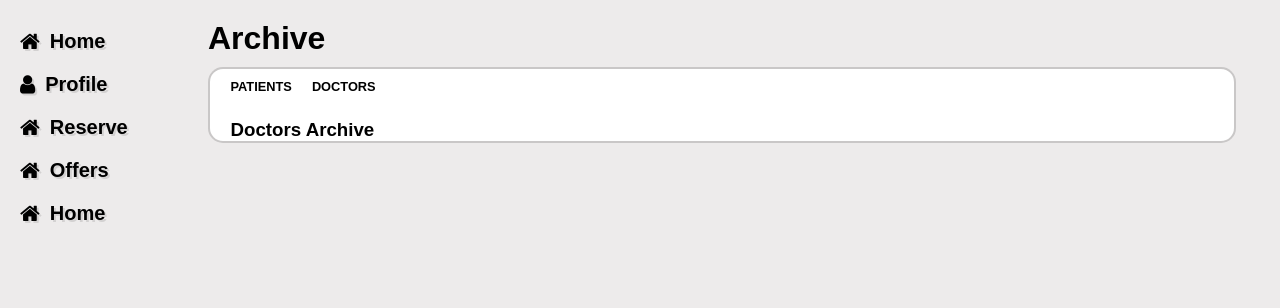
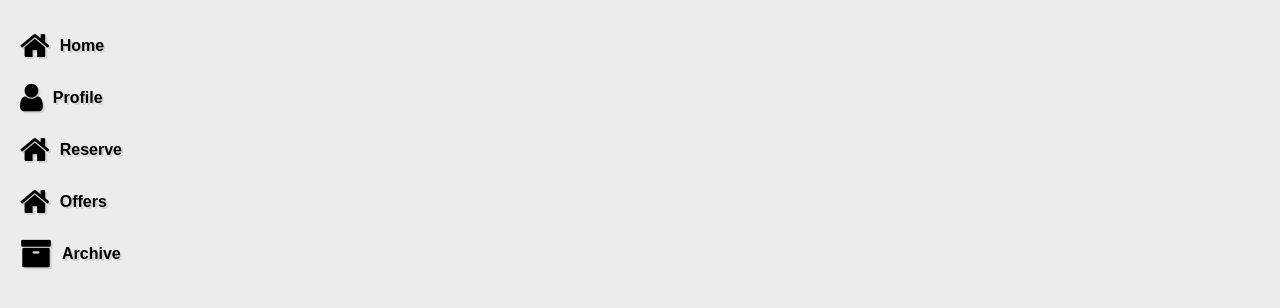
Before and after one commit to SeifA7mad/Utopia-Clinc-website-, a PHP site: page /admin/dashboard.html in a window 1280 px wide. Shown: the part 64-372 px from the top of the page. Run offline with PHP 8.4, Linux system fonts and the light colour scheme.

Commit message:
dahsboard2

```diff
--- a/Utopia Clinic (website)/admin/dashboard.html
+++ b/Utopia Clinic (website)/admin/dashboard.html
@@ -48,19 +48,19 @@
        <nav>
             <div class="side-nav">
                 <ul>
-                    <li> <i class="fa fa-home fa-lg" aria-hidden="true"></i> <a href=""> Home </a> </li>
-                    <li> <i class="fa fa-user fa-lg" aria-hidden="true"></i> <a href=""> Profile </a> </li>
-                    <li> <i class="fa fa-home fa-lg" aria-hidden="true"></i> <a href=""> Reserve </a> </li>
-                    <li> <i class="fa fa-home fa-lg" aria-hidden="true"></i> <a href=""> Offers </a> </li>
-                    <li> <i class="fa fa-home fa-lg" aria-hidden="true"></i> <a href=""> Home </a> </li>
+                    <li onclick="changeTitle('Home')"> <i class="fa fa-home fa-2x" aria-hidden="true"></i> <a> Home </a> </li>
+                    <li> <i class="fa fa-user fa-2x" aria-hidden="true"></i> <a> Profile </a> </li>
+                    <li> <i class="fa fa-home fa-2x" aria-hidden="true"></i> <a> Reserve </a> </li>
+                    <li> <i class="fa fa-home fa-2x" aria-hidden="true"></i> <a> Offers </a> </li>
+                    <li onclick="changeTitle('Archive')"> <i class="fa fa-archive fa-2x" aria-hidden="true"></i> <a> Archive </a> </li>
                 </ul>
             </div>
         </nav>
 
         <main>
-            <div class="body-container">
+            <div class="body-container Archive">
                <div class="body-container-top">
-                   <h1> Archive </h1>
+                   <h1> </h1>
                </div>
                <div class="body-container-bottom">
                    <div class="tabs">
--- a/Utopia Clinic (website)/includes/script.js
+++ b/Utopia Clinic (website)/includes/script.js
@@ -59,3 +59,10 @@ let progressCirclePercentage = (className, percentage) => {
 
 progressCirclePercentage(".rating-clinic", 80);
 progressCirclePercentage(".rating-doctor", 60);
+
+let changeTitle = (title) => {
+    if (title === 'Archive') {
+        $('.' +title).show();
+    }
+    $('.body-container .body-container-top h1').html(title);
+}
--- a/Utopia Clinic (website)/includes/styles.css
+++ b/Utopia Clinic (website)/includes/styles.css
@@ -71,7 +71,7 @@ nav .side-nav ul li {
 }
 
 nav .side-nav ul li a {
-    font-size: 20px;
+    font-size: 1em;
     font-weight: bold;
     text-decoration: none;
     color: black;
@@ -89,9 +89,13 @@ nav .side-nav ul li:hover, nav .side-nav ul li a:hover {
 .body-container {
     float: right;
     width: 80%;
-    margin-right: 3em;
+    margin-right: 5em;
     height: fit-content;
     margin-top: 10px;
+}
+
+.Archive {
+    display: none;
 }
 
 .body-container .body-container-top {
```
